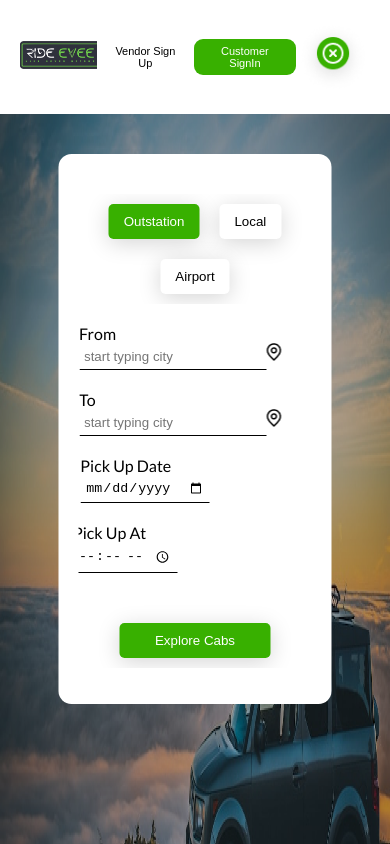
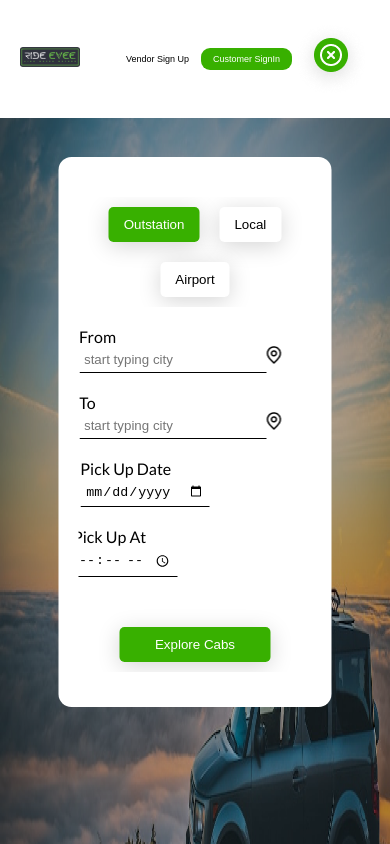
Before and after one commit to nsonika/RIDE-EVEE, a React (Vite) app: page / in a window 390 px wide. Shown: the top 844 px of the page. Built offline with nearby package versions, Linux system fonts and the light colour scheme.

Commit message:
updated-navbar

```diff
--- a/src/components/NavBar.css
+++ b/src/components/NavBar.css
@@ -55,10 +55,10 @@
   .vendor-sign-up {
     margin: 10px 0;
     padding: 6px 12px;
-   font-size: 11px;
+   font-size: 9px;
   }
   .ride-evee-logo-1{
-    width: 80px;
+    width: 60px;
     height: auto;
   }
   .time-logo{
```
